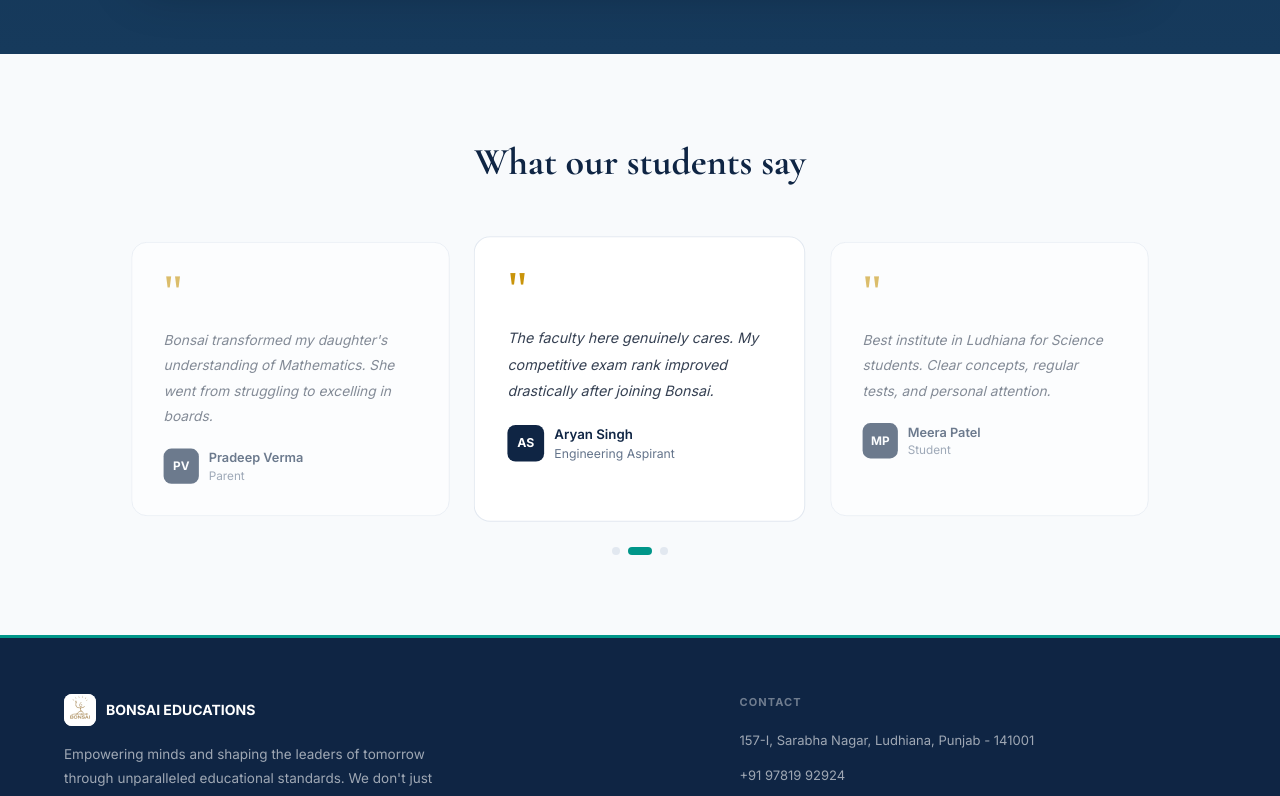
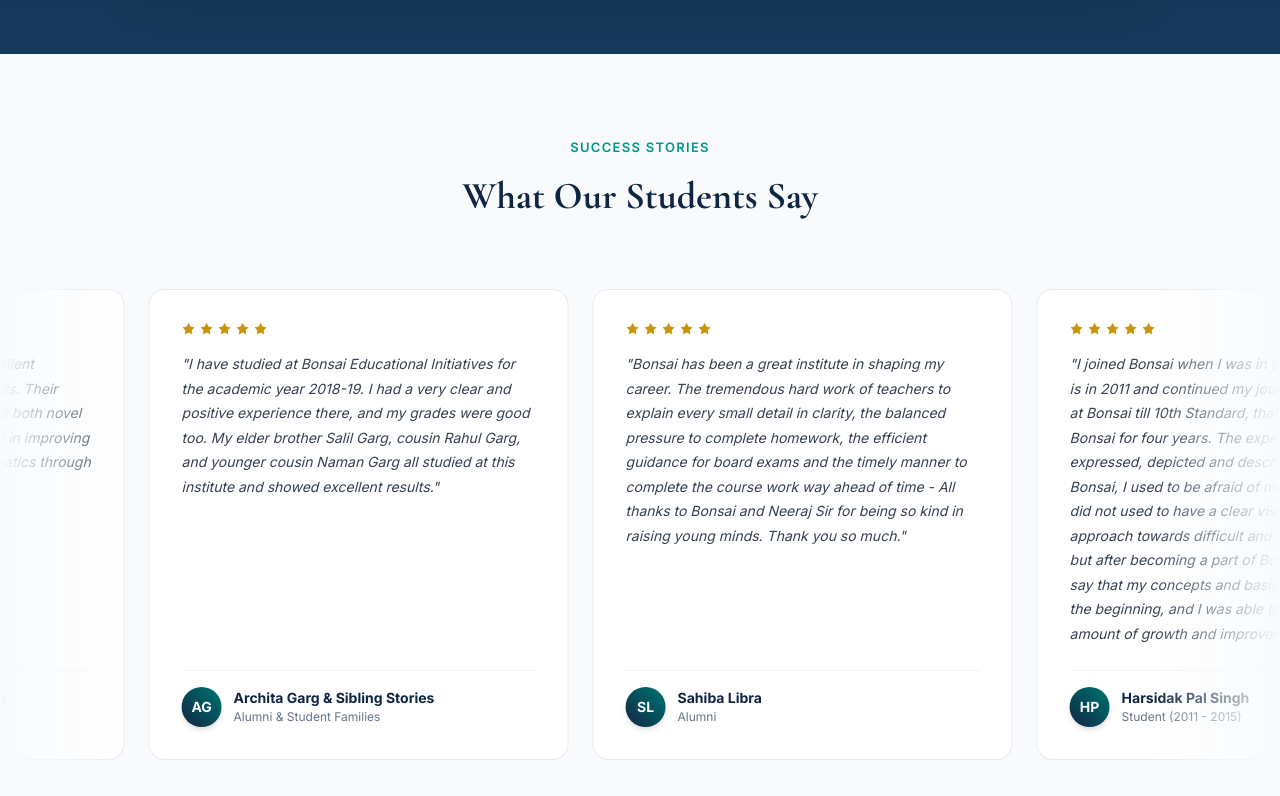
Before and after one commit to Iamthenoobcoder/bonsai-educations, a Next.js app: page / in a window 1280 px wide. Shown: the part 3500-4296 px from the top of the page. Built offline with nearby package versions, Linux system fonts and the light colour scheme.

Commit message:
feat: use real testimonials with infinite horizontal marquee scroll

```diff
--- a/app/(public)/page.tsx
+++ b/app/(public)/page.tsx
@@ -3,11 +3,10 @@
 import { useState, useEffect } from "react";
 import Link from "next/link";
 import Image from "next/image";
-import { BookOpen, Users, TrendingUp, Check, Trophy } from "lucide-react";
+import { BookOpen, Users, TrendingUp, Check, Trophy, Star } from "lucide-react";
 
 export default function LandingPage() {
   const [scrolled, setScrolled] = useState(false);
-  const [activeTestimonial, setActiveTestimonial] = useState(0);
 
   useEffect(() => {
     const handleScroll = () => setScrolled(window.scrollY > 20);
@@ -31,15 +30,42 @@
   ];
 
   const testimonials = [
-    { quote: "Bonsai transformed my daughter's understanding of Mathematics. She went from struggling to excelling in boards.", name: "Pradeep Verma", role: "Parent" },
-    { quote: "The faculty here genuinely cares. My competitive exam rank improved drastically after joining Bonsai.", name: "Aryan Singh", role: "Engineering Aspirant" },
-    { quote: "Best institute in Ludhiana for Science students. Clear concepts, regular tests, and personal attention.", name: "Meera Patel", role: "Student" },
+    {
+      quote: "BONSAI Educational Initiatives is a excellent platform for enhancing your learning skills. Their approach towards imparting education is both novel & holistic. We have benefited immensely in improving our understanding of Science & Mathematics through their teachings.",
+      name: "Saumya Sarup & Shubhra Sarup",
+      role: "Class 9, ICSE, Mayo College, Ajmer",
+      rating: 5,
+      init: "SS"
+    },
+    {
+      quote: "I have studied at Bonsai Educational Initiatives for the academic year 2018-19. I had a very clear and positive experience there, and my grades were good too. My elder brother Salil Garg, cousin Rahul Garg, and younger cousin Naman Garg all studied at this institute and showed excellent results.",
+      name: "Archita Garg & Sibling Stories",
+      role: "Alumni & Student Families",
+      rating: 5,
+      init: "AG"
+    },
+    {
+      quote: "Bonsai has been a great institute in shaping my career. The tremendous hard work of teachers to explain every small detail in clarity, the balanced pressure to complete homework, the efficient guidance for board exams and the timely manner to complete the course work way ahead of time - All thanks to Bonsai and Neeraj Sir for being so kind in raising young minds. Thank you so much.",
+      name: "Sahiba Libra",
+      role: "Alumni",
+      rating: 5,
+      init: "SL"
+    },
+    {
+      quote: "I joined Bonsai when I was in seventh standard that is in 2011 and continued my journey being a student at Bonsai till 10th Standard, that is 2015. I studied at Bonsai for four years. The experience cannot be expressed, depicted and described. When I joined Bonsai, I used to be afraid of maths and science. I did not used to have a clear vision on how to approach towards difficult and complex questions but after becoming a part of Bonsai, I can proudly say that my concepts and basics got clear right from the beginning, and I was able to see a significant amount of growth and improvement in myself.",
+      name: "Harsidak Pal Singh",
+      role: "Student (2011 - 2015)",
+      rating: 5,
+      init: "HP"
+    },
+    {
+      quote: "Bonsai educational initiatives have always done a phenomenal job by inculcating the ability in students to learn and build strong foundational knowledge. This institute has instilled a love for learning through their well prepared assignments, practice papers and test series. I will forever be thankful and indebted to the teaching staff for transforming me in my educational journey.",
+      name: "Ishika Madaan",
+      role: "B.Sc. Biotechnology Alumni",
+      rating: 5,
+      init: "IM"
+    }
   ];
-
-  useEffect(() => {
-    const t = setInterval(() => setActiveTestimonial((p) => (p + 1) % testimonials.length), 4000);
-    return () => clearInterval(t);
-  }, [testimonials.length]);
 
   return (
     <div className="overflow-x-hidden text-gray-900 bg-white">
@@ -301,42 +327,48 @@
       </section>
 
       {/* TESTIMONIALS */}
-      <section className="py-20 px-6 md:px-[5%] bg-surface overflow-hidden">
+      <section className="py-20 bg-surface overflow-hidden">
         <div className="text-center mb-12">
-          <h2 className="display text-[38px] font-bold text-navy">What our students say</h2>
+          <span className="text-teal-600 text-[13px] font-semibold tracking-widest uppercase">Success Stories</span>
+          <h2 className="display text-[38px] font-bold text-navy mt-2.5">What Our Students Say</h2>
         </div>
-        <div className="flex flex-col md:flex-row justify-center gap-6 max-w-5xl mx-auto">
-          {testimonials.map((t, i) => (
+
+        {/* Marquee Wrapper */}
+        <div className="relative w-full overflow-hidden py-4 select-none">
+          {/* Left and Right Gradient Fades */}
+          <div className="absolute left-0 top-0 bottom-0 w-16 md:w-32 bg-gradient-to-r from-surface to-transparent z-10 pointer-events-none" />
+          <div className="absolute right-0 top-0 bottom-0 w-16 md:w-32 bg-gradient-to-l from-surface to-transparent z-10 pointer-events-none" />
+
+          {/* Scrolling Track */}
+          <div className="animate-marquee hover:[animation-play-state:paused] flex gap-6 w-max px-6">
+            {[...testimonials, ...testimonials].map((t, i) => (
               <div
                 key={i}
-              className="bg-white border border-border rounded-2xl p-8 flex-1 transition-all duration-400"
-              style={{
-                opacity: i === activeTestimonial ? 1 : 0.6,
-                transform: i === activeTestimonial ? "scale(1.02)" : "scale(0.98)",
-              }}
+                className="bg-white border border-border/80 rounded-2xl p-6 md:p-8 w-[320px] md:w-[420px] shrink-0 transition-all duration-300 hover:border-teal-500/30 hover:shadow-lg hover:shadow-navy/5 flex flex-col justify-between"
               >
-              <div className="text-gold text-5xl leading-[0.8] mb-4 font-serif">&quot;</div>
-              <p className="text-gray-700 text-[14px] leading-[1.85] mb-5 italic">{t.quote}</p>
-              <div className="flex items-center gap-2.5">
-                <div className="w-9 h-9 rounded-lg bg-navy flex items-center justify-center text-white text-xs font-bold">
-                  {t.name.split(" ").map((n) => n[0]).join("")}
+                <div>
+                  {/* Star Rating */}
+                  <div className="flex gap-1 text-gold mb-4">
+                    {Array.from({ length: t.rating }).map((_, s) => (
+                      <Star key={s} size={14} fill="currentColor" strokeWidth={0} />
+                    ))}
+                  </div>
+                  <p className="text-gray-700 text-[13px] md:text-[14px] leading-[1.75] italic mb-6">
+                    &quot;{t.quote}&quot;
+                  </p>
+                </div>
+                <div className="flex items-center gap-3 border-t border-zinc-100 pt-4 mt-auto">
+                  <div className="w-10 h-10 rounded-full bg-gradient-to-tr from-navy to-teal-700 flex items-center justify-center text-white text-sm font-bold shrink-0 shadow-md">
+                    {t.init}
                   </div>
                   <div>
-                  <p className="font-semibold text-[13px] text-navy">{t.name}</p>
-                  <p className="text-muted text-xs">{t.role}</p>
+                    <p className="font-bold text-[13px] md:text-[14px] text-navy leading-tight">{t.name}</p>
+                    <p className="text-muted text-[11px] md:text-xs mt-0.5">{t.role}</p>
                   </div>
                 </div>
               </div>
             ))}
           </div>
-        <div className="flex justify-center gap-2 mt-7">
-          {[0, 1, 2].map((i) => (
-            <div
-              key={i}
-              onClick={() => setActiveTestimonial(i)}
-              className={`h-2 rounded-full cursor-pointer transition-all duration-300 ${i === activeTestimonial ? "w-6 bg-teal-600" : "w-2 bg-border"}`}
-            />
-          ))}
         </div>
       </section>
 
--- a/app/globals.css
+++ b/app/globals.css
@@ -82,3 +82,14 @@
 ::-webkit-scrollbar { width: 5px; }
 ::-webkit-scrollbar-track { background: #f1f5f9; }
 ::-webkit-scrollbar-thumb { background: #cbd5e1; border-radius: 3px; }
+
+@keyframes marquee {
+  0% { transform: translateX(0); }
+  100% { transform: translateX(-50%); }
+}
+
+.animate-marquee {
+  display: flex;
+  width: max-content;
+  animation: marquee 45s linear infinite;
+}
```
Lines whose indentation alone changed are shown as unchanged.
